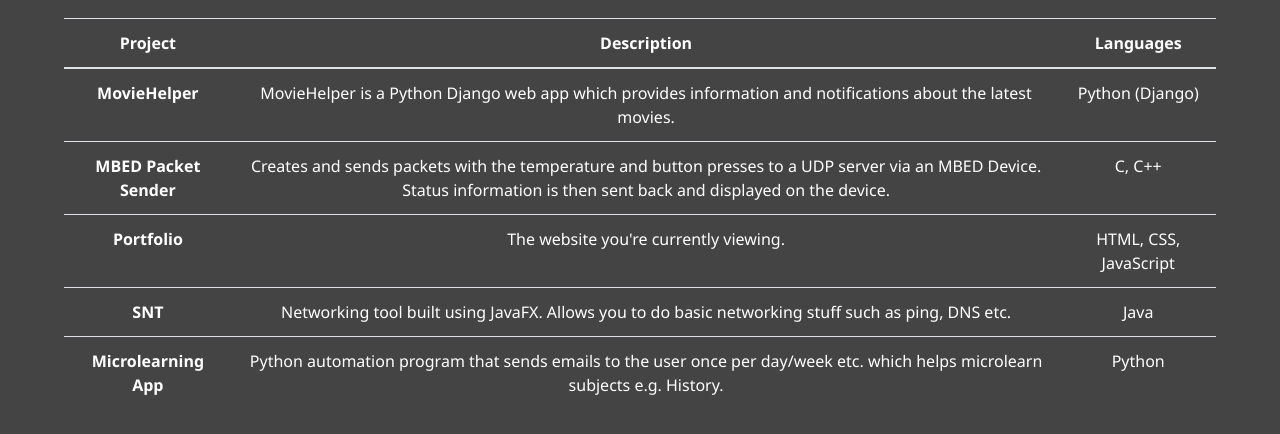
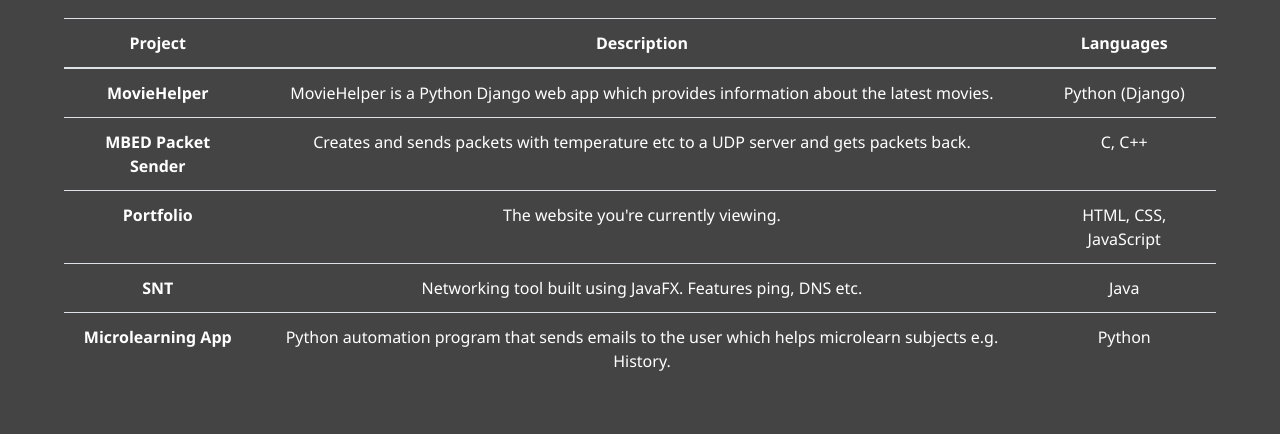
Before and after one commit to sammymatt/hellosamzo.github.io-Old, a website: page dist/workv2.html in a window 1280 px wide. Shown: the part 188-622 px from the top of the page. Drawn offline with nearby package versions, Linux system fonts and the light colour scheme.

Commit message:
Updated exp and work pages

```diff
--- a/dist/workv2.html
+++ b/dist/workv2.html
@@ -67,12 +67,12 @@
               <tbody>
                 <tr>
                   <th scope="row"><a href="https://github.com/hellosamzo/moviehelper">MovieHelper</a></th>
-                  <td>MovieHelper is a Python Django web app which provides information and notifications about the latest movies.  </td>
+                  <td>MovieHelper is a Python Django web app which provides information about the latest movies.</td>
                   <td>Python (Django)</td>
                 </tr>
                 <tr>
                   <th scope="row"><a href="https://github.com/hellosamzo/mbed-packet-sender">MBED Packet Sender</a></th>
-                  <td>Creates and sends packets with the temperature and button presses to a UDP server via an MBED Device. Status information is then sent back and displayed on the device.</td>
+                  <td>Creates and sends packets with temperature etc to a UDP server and gets packets back.</td>
                   <td>C, C++</td>
                 </tr>
                 <tr>
@@ -82,12 +82,12 @@
                 </tr>
                 <tr>
                   <th scope="row"><a href="https://github.com/hellosamzo/sams-networking-tool">SNT</a></th>
-                  <td>Networking tool built using JavaFX. Allows you to do basic networking stuff such as ping, DNS etc.</td>
+                  <td>Networking tool built using JavaFX. Features ping, DNS etc.</td>
                   <td>Java</td>
                 </tr>
                 <tr>
                   <th scope="row"><a href="https://github.com/hellosamzo/microlearning-app">Microlearning App</a></th>
-                  <td>Python automation program that sends emails to the user once per day/week etc. which helps microlearn subjects e.g. History.</td>
+                  <td>Python automation program that sends emails to the user which helps microlearn subjects e.g. History.</td>
                   <td>Python</td>
                 </tr>
               </tbody>
```
Also changed, not shown: dist/about.html (+2 -2 lines).
